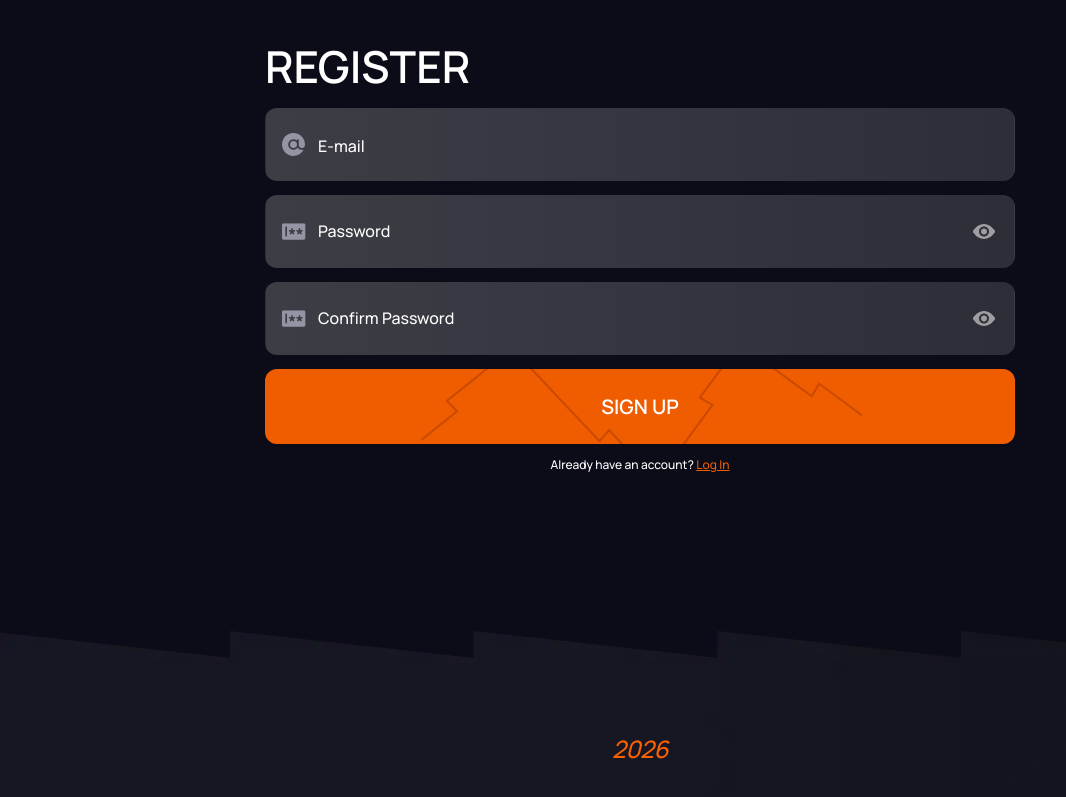
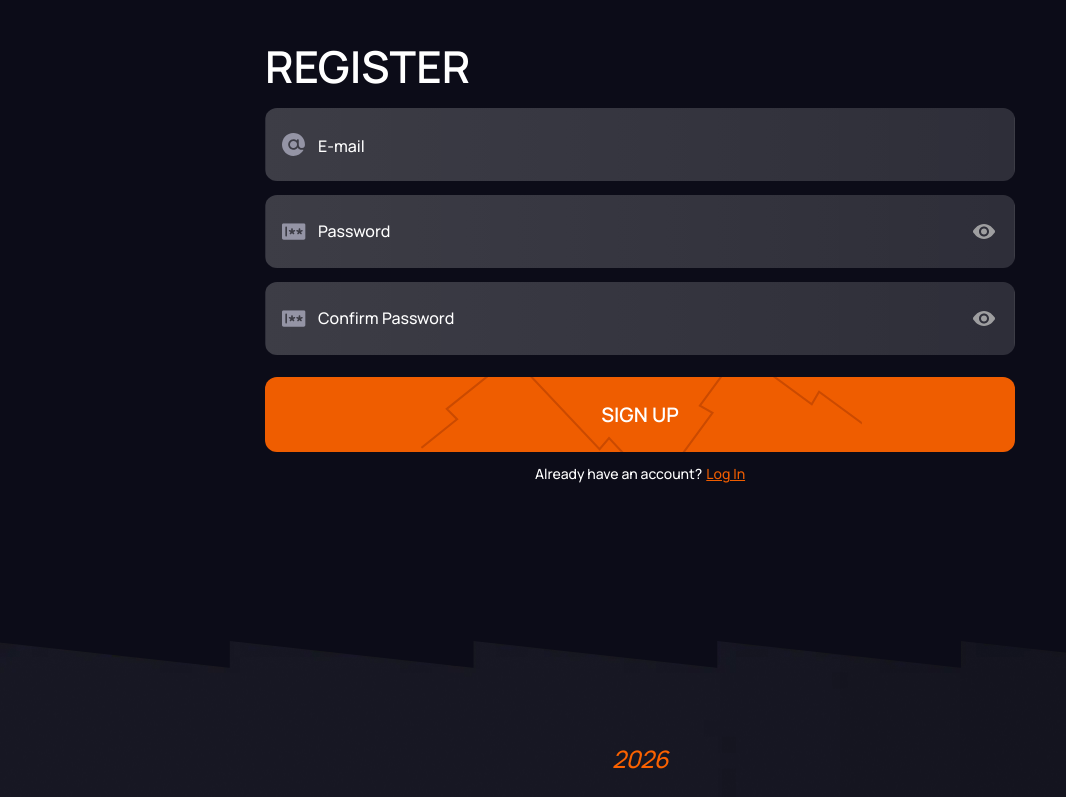
Before and after one commit to mike-devasy/cuatro, a website built with Vite: page index.html in a window 1280 px wide. Shown: the part 1330-2127 px from the top of the page, without its empty margins (0-1066 px from the left). Built offline with nearby package versions, Linux system fonts and the light colour scheme; a web font is replaced by a local one.

Commit message:
Quick update

```diff
--- a/index.html
+++ b/index.html
@@ -116,10 +116,10 @@
                       </defs>
                     </svg>
                   </button>
-                  <p class="register-form__signin">
-                    Already have an account?
-                    <a href="https://cuatrobet.com/login">Log In</a>
-                  </p>
+                  <a href="https://cuatrobet.com/login" class="register-form__signin">
+                    <p>Already have an account?</p>
+                    <span>Log In</span>
+									</a>
                 </form>
               </div>
               <div class="form-panel__background-wrapper" aria-hidden="true">
--- a/package.json
+++ b/package.json
@@ -7,9 +7,13 @@
     "dev": "vite",
     "build": "vite build",
     "preview": "vite preview",
-    "build:repo": "npm run build && node ../../template/scripts/build-repo.mjs"
+    "build:repo": "npm run build && node ../../template/scripts/build-repo.mjs",
+    "predeploy": "npm run build",
+    "deploy": "gh-pages -d dist",
+    "ship": "git add . && git commit -m \"Quick update\" && git push origin main && npm run deploy"
   },
   "devDependencies": {
+    "gh-pages": "^6.3.0",
     "vite": "^7.3.1"
   },
   "dependencies": {
--- a/src/styles/page.css
+++ b/src/styles/page.css
@@ -1,3 +1,5 @@
+/** @format */
+
 .wrapper {
   min-height: 100dvh;
   display: flex;
@@ -127,10 +129,18 @@
   z-index: 1;
   opacity: 0.28;
   mix-blend-mode: screen;
-  background: radial-gradient(50% 50% at 50% 50%, #f8b58b 13%, rgba(248, 181, 139, 0.7) 40%, rgba(248, 181, 139, 0.1) 60%, rgba(248, 181, 139, 0.3) 70%, rgba(239, 93, 0, 0) 100%);
+  background: radial-gradient(
+    50% 50% at 50% 50%,
+    #f8b58b 13%,
+    rgba(248, 181, 139, 0.7) 40%,
+    rgba(248, 181, 139, 0.1) 60%,
+    rgba(248, 181, 139, 0.3) 70%,
+    rgba(239, 93, 0, 0) 100%
+  );
 }
 
 .hero__image {
+  max-width: 100%;
   position: relative;
   z-index: 5;
 }
@@ -163,7 +173,18 @@
   padding-top: 0;
   padding-bottom: 0;
   background: var(--color-primary);
-  clip-path: polygon(48% 0, 78% 15%, 100% 0, 100% 100%, 79% 86%, 50% 100%, 21% 87%, 0 100%, 0 0, 20% 12%);
+  clip-path: polygon(
+    48% 0,
+    78% 15%,
+    100% 0,
+    100% 100%,
+    79% 86%,
+    50% 100%,
+    21% 87%,
+    0 100%,
+    0 0,
+    20% 12%
+  );
 }
 
 .banner__title {
@@ -301,12 +322,14 @@
 .field {
   position: relative;
   display: flex;
-  margin-bottom: var(--space-xs);
+  margin-bottom: var(--space-sm);
   padding: 19px var(--space-md) 15px 44px;
   border: 1px solid transparent;
   border-radius: var(--radius-sm);
   background: var(--field-background);
-  transition: border-color 0.2s ease, margin-bottom 0.2s ease;
+  transition:
+    border-color 0.2s ease,
+    margin-bottom 0.2s ease;
 }
 
 .field:hover,
@@ -355,10 +378,14 @@
   pointer-events: none;
   opacity: 0;
   transform: translateY(-50%);
-  transition: opacity 0.2s ease, transform 0.2s ease;
+  transition:
+    opacity 0.2s ease,
+    transform 0.2s ease;
 }
 
-.field:not(.field--phone):not(.field--password) input:not(:placeholder-shown) ~ .field__hidden-placeholder {
+.field:not(.field--phone):not(.field--password)
+  input:not(:placeholder-shown)
+  ~ .field__hidden-placeholder {
   opacity: 1;
   transform: translateY(-170%);
 }
@@ -376,7 +403,10 @@
   opacity: 0;
   visibility: hidden;
   transform: translateY(-6px);
-  transition: opacity 0.2s ease, visibility 0.2s ease, transform 0.2s ease;
+  transition:
+    opacity 0.2s ease,
+    visibility 0.2s ease,
+    transform 0.2s ease;
 }
 
 .field__error.shown {
@@ -456,7 +486,9 @@
   border: 1px solid var(--color-border);
   border-radius: var(--radius-xs);
   background: transparent;
-  transition: background-color 0.2s ease, border-color 0.2s ease;
+  transition:
+    background-color 0.2s ease,
+    border-color 0.2s ease;
 }
 
 .check:hover .check__box,
@@ -469,7 +501,9 @@
   height: 9px;
   opacity: 0;
   transform: scale(0.9);
-  transition: opacity 0.2s ease, transform 0.2s ease;
+  transition:
+    opacity 0.2s ease,
+    transform 0.2s ease;
 }
 
 .check input:checked + .check__box {
@@ -524,7 +558,7 @@
 .register-form__submit {
   position: relative;
   width: 100%;
-  margin-top: auto;
+  margin-top: var(--space-xs);
   margin-bottom: var(--space-sm);
   padding: var(--space-lg) 0;
   border: 0;
@@ -563,15 +597,23 @@
 .register-form__submit:active svg {
   stroke: var(--color-primary);
 }
-
 .register-form__signin {
+  font-size: var(--font-size-sm);
+  display: inline-flex;
+  align-items: center;
+  align-self: center;
+  gap: var(--space-xxs);
+}
+.register-form__signin p {
   color: var(--color-text);
   text-align: center;
-  font-size: var(--font-size-xs);
   font-weight: var(--font-weight-medium);
+	transition: all 0.3s ease;
 }
-
-.register-form__signin a {
+.register-form__signin:hover p{
+ color: var(--color-primary);
+}
+.register-form__signin span {
   color: var(--color-primary);
   text-decoration: underline;
   text-underline-offset: 1px;
@@ -735,7 +777,11 @@
   .button {
     padding-top: clamp(0.3125rem, 0.0471938776rem + 1.3265306122vw, 1.125rem);
     padding-right: clamp(0.625rem, 0.0943877551rem + 2.6530612245vw, 2.25rem);
-    padding-bottom: clamp(0.3125rem, 0.0471938776rem + 1.3265306122vw, 1.125rem);
+    padding-bottom: clamp(
+      0.3125rem,
+      0.0471938776rem + 1.3265306122vw,
+      1.125rem
+    );
     padding-left: clamp(0.625rem, 0.0943877551rem + 2.6530612245vw, 2.25rem);
     border-radius: clamp(0.5rem, 0.3367346939rem + 0.8163265306vw, 1rem);
     font-size: clamp(0.875rem, 0.6709183674rem + 1.0204081633vw, 1.5rem);
```
Also changed, not shown: 2 other files.
